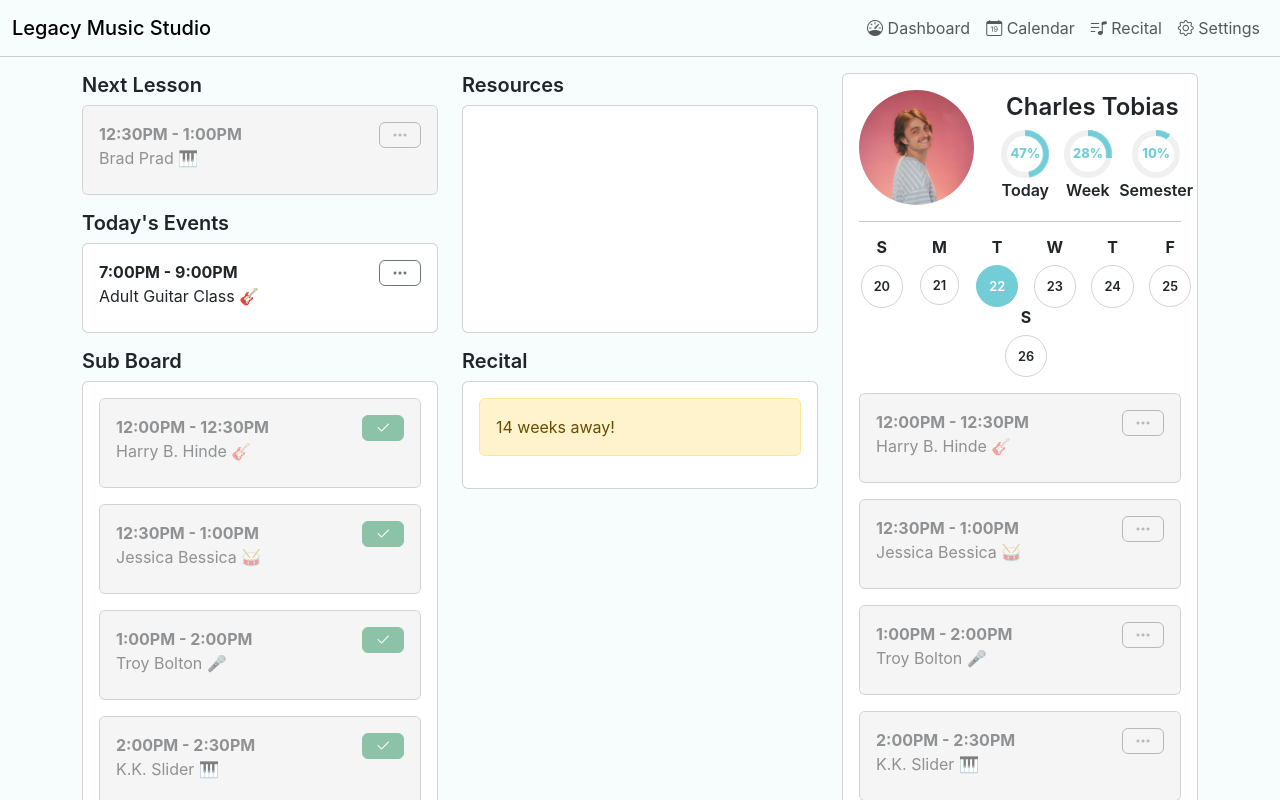
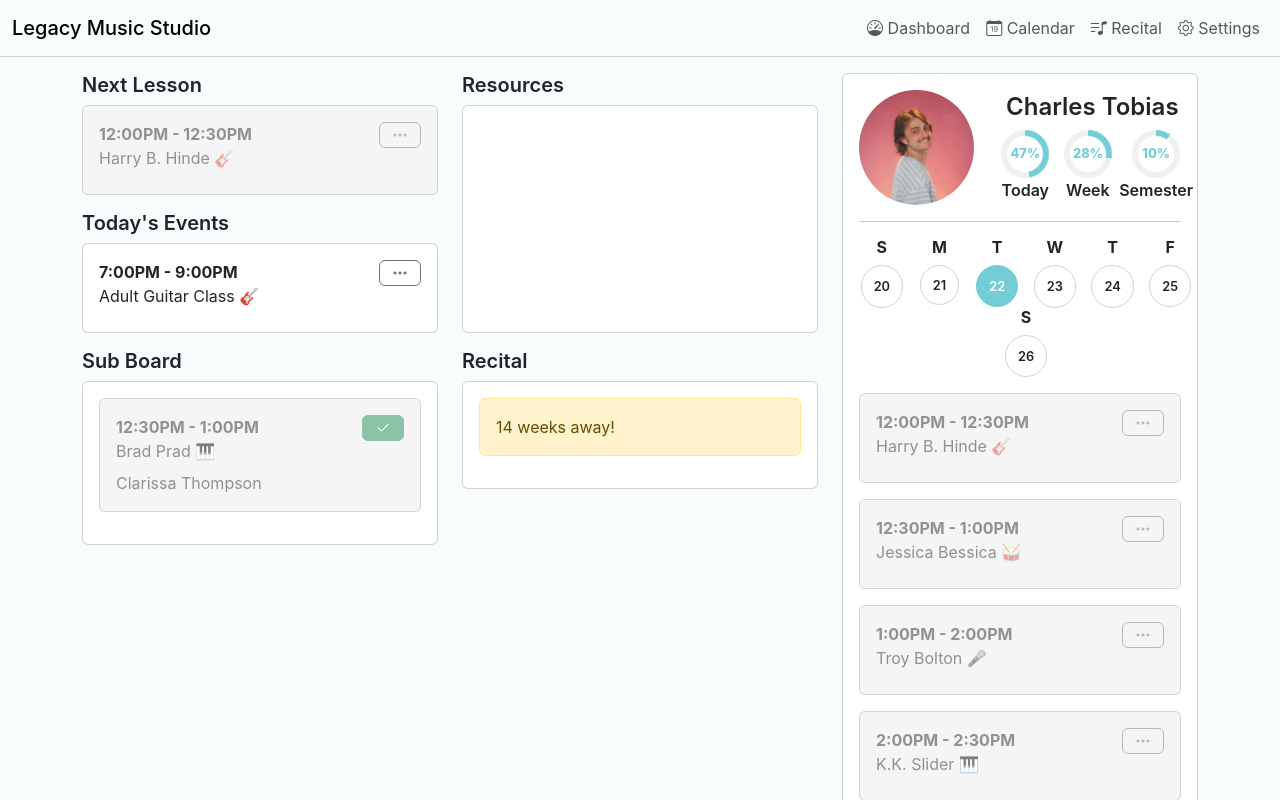
Before and after one commit to charlesmtobias/teacher-crm, a React (Create React App) app: page /dashboard in a window 1280 px wide. Shown: the top 800 px of the page. Built offline with nearby package versions, Linux system fonts and the light colour scheme; the HTML template or start-up script is replaced by a standard one.

Commit message:
created different versions of 'lesson' displays for normal lessons, sub lessons, and events

```diff
--- a/src/components/Dashboard/Dashboard.js
+++ b/src/components/Dashboard/Dashboard.js
@@ -1,51 +1,83 @@
 import React from 'react';
 import LessonList from '../LessonList/LessonList'
-import Lesson from '../Lesson/Lesson';
+import {Lesson} from '../Lesson/Lesson';
 import ProgressBar from '../ProgressBar/ProgressBar';
 import Calendar from '../Calendar/Calendar';
+import Resources from '../Resources/Resources';
 import './Dashboard.css';
 
 const startDate = new Date("08/12/2023")
 const recitalDate = new Date("12/01/2023");
 const today = new Date();
 
-export default function Dashboard() {
-  const nextLesson = {
+const upcomingLessons = [
+  {
+      name: 'Harry B. Hinde',
+      startTime: {hour: 12, min:0},
+      duration: 30,
+      type: 'bass'
+  },
+  {
+      name: 'Jessica Bessica',
+      startTime: {hour: 12, min:30},
+      duration: 30,
+      type: 'drums'
+  },
+  {
+      name: 'Troy Bolton',
+      startTime: {hour: 13, min:0},
+      duration: 60,
+      type: 'voice'
+  },
+  {
+      name: 'K.K. Slider',
+      startTime: {hour: 14, min:0},
+      duration: 30,
+      type: 'piano'
+  },
+  {
+      name: 'Carlos The Baker',
+      startTime: {hour: 15, min:30},
+      duration: 30,
+      type: 'guitar'
+  }
+];
+
+const subLessons = [{
   name: 'Brad Prad',
+  teacherName: 'Clarissa Thompson',
   startTime: {hour: 12, min: 30},
   duration: 30,
   type: 'piano'
-  }
+}];
+
 const todaysEvents = [{
   name: 'Adult Guitar Class',
   startTime: {hour: 19, min: 0},
   duration: 120,
   type: 'guitar'
-  }]
+}];
+
+export default function Dashboard() {
 
   return(
     <div className='mt-3'>
-      {/*<div className='row my-3'>
-        <h2 className='fw-bold'>Hello Charles! 🤗</h2>
-      </div>*/}
       <div className='row'>
         <div className='col-xl-8 col-lg-7 col-md-6 mb-3'>
           <div className='row'>
             <div className='col-lg-6 next-lesson'>
               <div>
                 <h5 className="fw-semibold">Next Lesson</h5>
-                <Lesson lesson={nextLesson} next="true" />
+                <Lesson lesson={upcomingLessons[0]} />
               </div>
               <div className='todays-events'>
                 <h5 className="fw-semibold">Today's Events</h5>
-                <Lesson lesson={todaysEvents[0]} next="true" />
+                <LessonList list={todaysEvents} type="event" />
               </div>
             </div>
             <div className='col-lg-6 resources'>
               <h5 className='fw-semibold'>Resources</h5>
-              <div className='card mb-3'>
-                <div className='card-body'></div>
-              </div>
+              <Resources />
             </div>
           </div>
           <div className='row'>
@@ -53,7 +85,7 @@ export default function Dashboard() {
               <h5 className='fw-semibold'>Sub Board</h5>
               <div className='card mb-3'>
                 <div className='card-body'>
-                  <LessonList type="sub" />
+                  <LessonList list={subLessons} type="sub" />
                 </div>
               </div>
             </div>
@@ -96,7 +128,7 @@ export default function Dashboard() {
                 </div>
                 <hr />
                 <Calendar />
-                <LessonList />
+                <LessonList list={upcomingLessons} type="lesson" />
               </div>
           </div>
         </div>
--- a/src/components/Lesson/Lesson.js
+++ b/src/components/Lesson/Lesson.js
@@ -1,27 +1,66 @@
 import React from 'react';
 import './Lesson.css';
 
-export default function Lesson({lesson, next, sub}) {
+const icon = {
+  guitar: '🎸',
+  piano: '🎹',
+  drums: '🥁',
+  voice: '🎤',
+  bass: '🎸',
+  violin: '🎻',
+  saxophone: '🎷'
+}
+
+export function Lesson({lesson}) {
   const name = lesson.name;
   const startTime = lesson.startTime;
   const duration = lesson.duration;
   const type = lesson.type;
   const endTime = getEndTime(startTime, duration);
 
-  const icon = {
-    guitar: '🎸',
-    piano: '🎹',
-    drums: '🥁',
-    voice: '🎤',
-    bass: '🎸',
-    violin: '🎻',
-    saxophone: '🎷'
-  }
   return(
     <div className={`card mb-3`}>
       <div className={`card-body ${lessonStatus(startTime, duration)}`}>
         <span className='fw-bold'>{printTime(startTime)} - {printTime(endTime)} {timeWarning(startTime, duration)}</span>
-        <button className={`btn ${sub ? 'btn-success' : 'btn-outline-secondary'} py-0`} style={{float: "right"}}><i className={`bi bi-${sub ? 'check2' : 'three-dots'}`}></i></button><br />
+        <button className={`btn btn-outline-secondary py-0`} style={{float: "right"}}><i className={`bi bi-three-dots`}></i></button><br />
+        <div className="card-title">{name} <span>{icon[type]}</span></div>
+      </div>
+    </div>
+  );
+}
+
+export function SubLesson({lesson}) {
+  const name = lesson.name;
+  const teacherName = lesson.teacherName;
+  const startTime = lesson.startTime;
+  const duration = lesson.duration;
+  const type = lesson.type;
+  const endTime = getEndTime(startTime, duration);
+
+  return(
+    <div className={`card mb-3`}>
+      <div className={`card-body ${lessonStatus(startTime, duration)}`}>
+        <span className='fw-bold'>{printTime(startTime)} - {printTime(endTime)} {timeWarning(startTime, duration)}</span>
+        <button className={`btn btn-success py-0`} style={{float: "right"}}><i className={`bi bi-check2`}></i></button><br />
+        <div className="card-title">{name} {icon[type]}</div>
+        {teacherName}
+      </div>
+    </div>
+  );
+}
+
+export function Event({lesson}) {
+  const name = lesson.name;
+  const startTime = lesson.startTime;
+  const duration = lesson.duration;
+  const type = lesson.type;
+  const endTime = getEndTime(startTime, duration);
+
+  return(
+    <div className={`card mb-3`}>
+      <div className={`card-body ${lessonStatus(startTime, duration)}`}>
+        <span className='fw-bold'>{printTime(startTime)} - {printTime(endTime)} {timeWarning(startTime, duration)}</span>
+        <button className={`btn btn-outline-secondary py-0`} style={{float: "right"}}><i className={`bi bi-three-dots`}></i></button><br />
         <div className="card-title">{name} <span>{icon[type]}</span></div>
       </div>
     </div>
--- a/src/components/LessonList/LessonList.js
+++ b/src/components/LessonList/LessonList.js
@@ -1,45 +1,28 @@
 import React from 'react';
-import Lesson from '../Lesson/Lesson';
+import {Lesson, SubLesson, Event} from '../Lesson/Lesson';
 import './LessonList.css'
 
 export default function LessonList(params) {
-    const upcomingLessons = [
-        {
-            name: 'Harry B. Hinde',
-            startTime: {hour: 12, min:0},
-            duration: 30,
-            type: 'bass'
-        },
-        {
-            name: 'Jessica Bessica',
-            startTime: {hour: 12, min:30},
-            duration: 30,
-            type: 'drums'
-        },
-        {
-            name: 'Troy Bolton',
-            startTime: {hour: 13, min:0},
-            duration: 60,
-            type: 'voice'
-        },
-        {
-            name: 'K.K. Slider',
-            startTime: {hour: 14, min:0},
-            duration: 30,
-            type: 'piano'
-        },
-        {
-            name: 'Carlos The Baker',
-            startTime: {hour: 15, min:30},
-            duration: 30,
-            type: 'guitar'
-        }
-    ]
     const lessons = [];
-    for(let i = 0; i < upcomingLessons.length; i++) {
-        const lesson = upcomingLessons[i];
-        lessons.push(<Lesson lesson={lesson} sub={params.type} />);
+
+    if(params.type == 'lesson') {
+        params.list.forEach(lesson => {
+            lessons.push(<Lesson lesson={lesson} />)
+        });
     }
+
+    if(params.type == 'sub') {
+        params.list.forEach(lesson => {
+            lessons.push(<SubLesson lesson={lesson} />)
+        });
+    }
+
+    if(params.type == 'event') {
+        params.list.forEach(lesson => {
+            lessons.push(<Event lesson={lesson} />)
+        });
+    }
+
     return(
         <div className='lesson-list-wrapper'>
             {lessons}
--- /dev/null
+++ b/src/components/Resources/Resources.js
@@ -0,0 +1,15 @@
+import React from "react";
+
+let recitalDate = new Date("12/01/2023");
+
+export default function Resources() {
+    return (
+        <div className='card mb-3'>
+            <div className='card-body'></div>
+        </div>
+    );
+}
+
+export function getRecitalDate() {
+    return recitalDate;
+}
```
Lines whose indentation alone changed are shown as unchanged.
